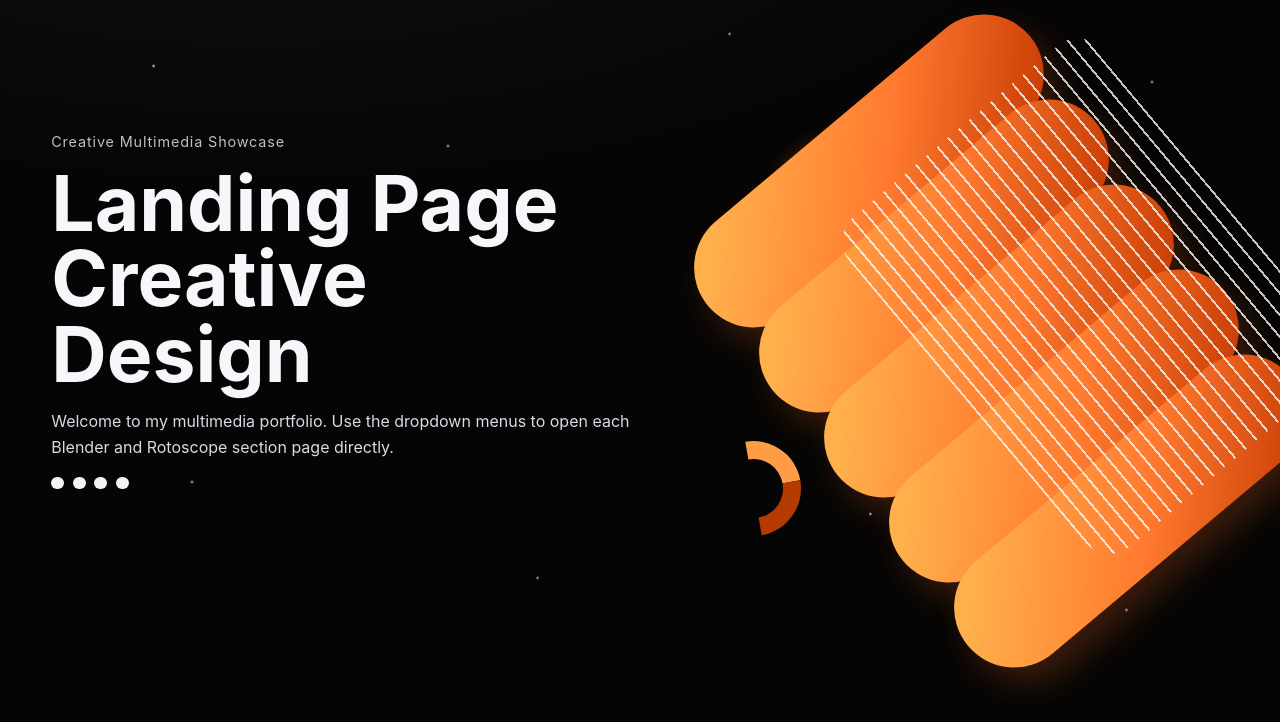
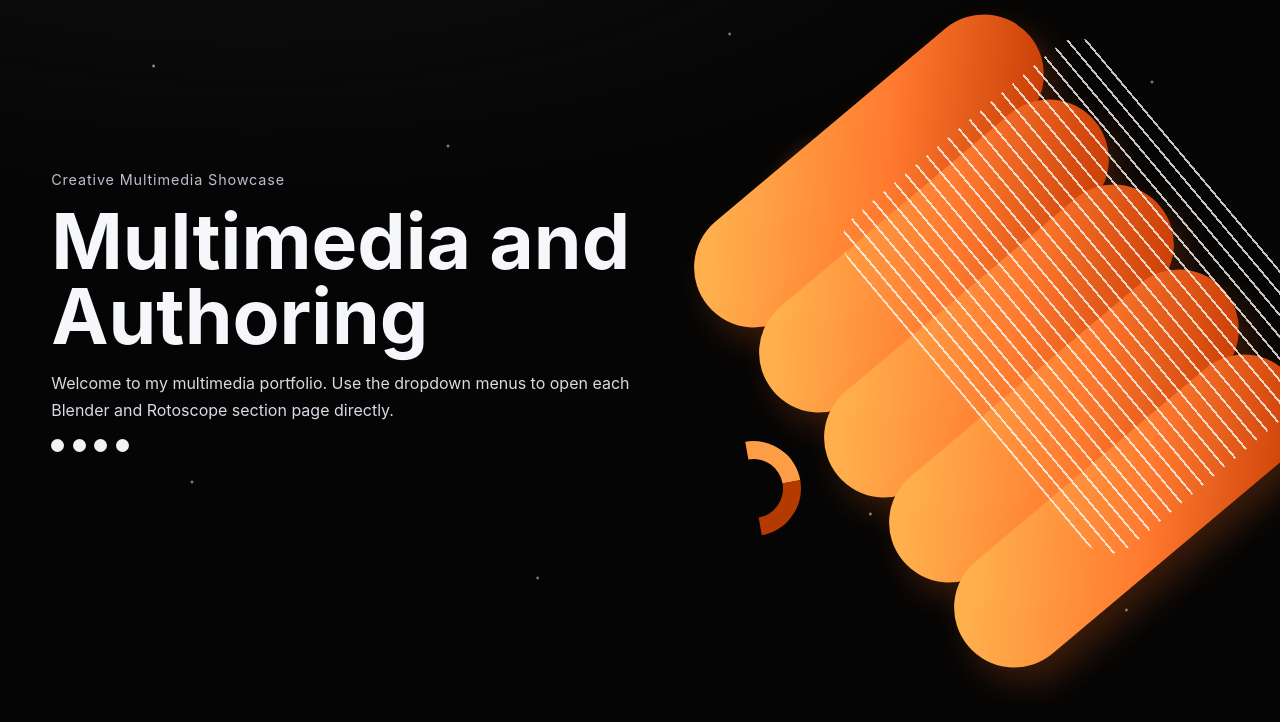
Before and after one commit to chaeyoungieee02/port2, a plain HTML site: page index.html in a window 1280 px wide. Shown: the part 78-800 px from the top of the page. Drawn offline with Linux system fonts and the light colour scheme.

Commit message:
new title

```diff
--- a/index.html
+++ b/index.html
@@ -48,7 +48,7 @@
   <main class="container hero">
     <section class="hero-left">
       <p class="eyebrow">Creative Multimedia Showcase</p>
-      <h1>Landing Page<br />Creative Design</h1>
+      <h1>Multimedia and<br />Authoring</h1>
       <p class="hero-text">
         Welcome to my multimedia portfolio. Use the dropdown menus to open each
         Blender and Rotoscope section page directly.
```
